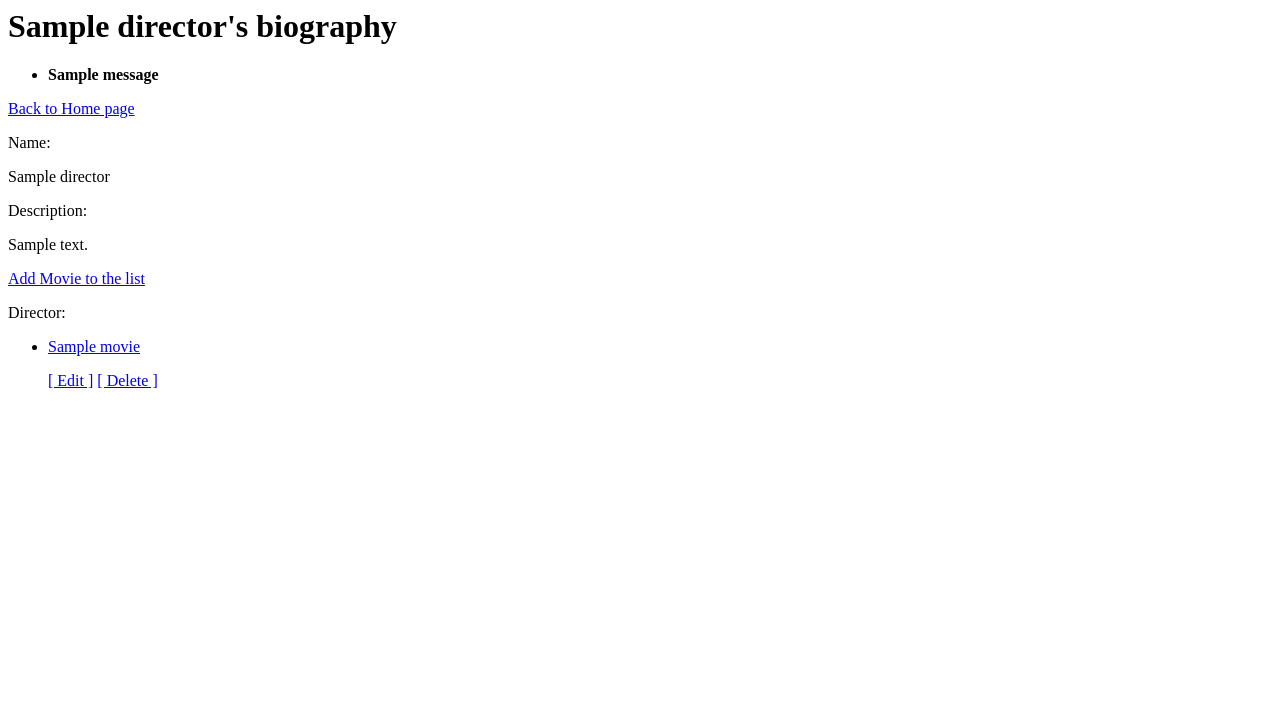
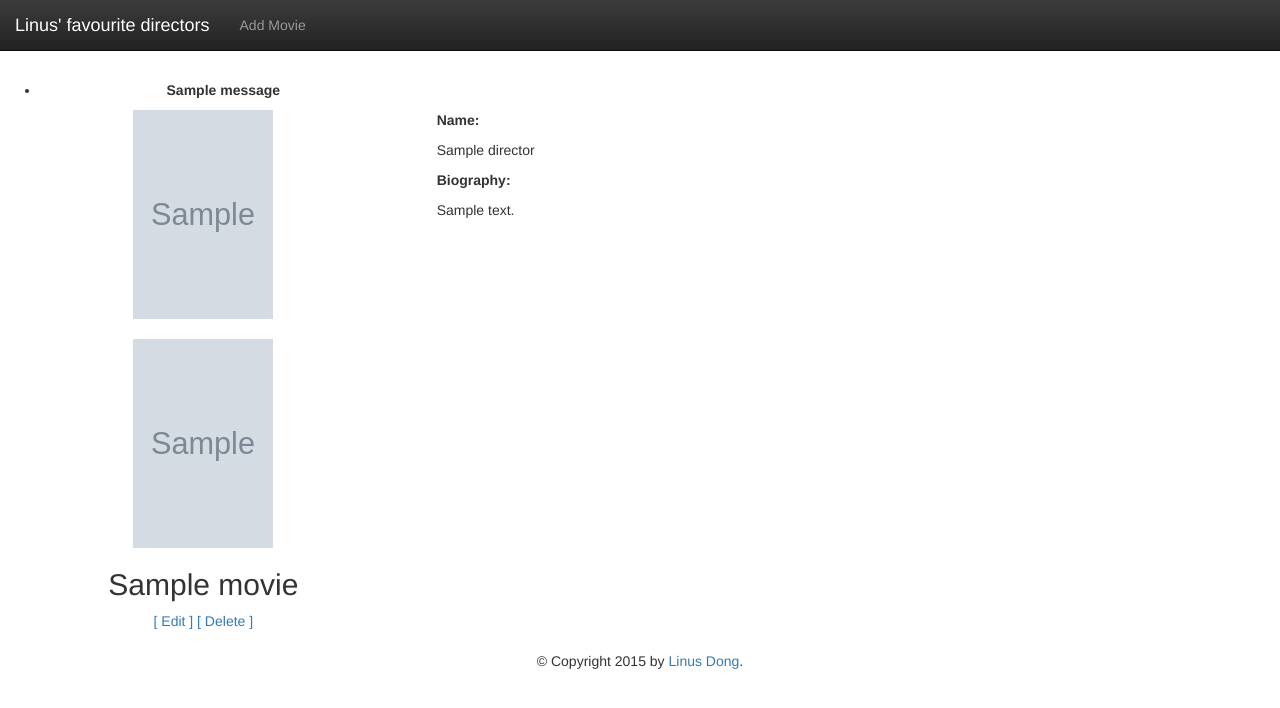
Before and after one commit to linusdong/Udacity_Nanodegree_FullStackWeb, a Flask app: page /director/1 in a window 1280 px wide. Shown: the top 708 px of the page. Run offline with Flask 2, Linux system fonts and the light colour scheme; tables that the repository leaves empty hold one stand-in row (values such as "Sample post"); grey boxes marked "Sample" are stand-in pictures; one stand-in notice (Sample message) is shown; some libraries are stand-ins or nearby versions.

Commit message:
ADD animation the show image
add styling to listDirector.html

```diff
--- a/P3/templates/layout.html
+++ b/P3/templates/layout.html
@@ -11,6 +11,14 @@
     <script src="http://code.jquery.com/jquery-1.10.1.min.js"></script>
     <link rel="stylesheet" href="{{url_for('static', filename='style.css')}}">
     <title>{% block title %}{% endblock %} - Linus Webpage</title>
+    <script type="text/javascript" charset="utf-8">
+    // Animate in the movies when the page loads
+    $(document).ready(function () {
+      $('.movie-tile').hide().first().show("fast", function showNext() {
+        $(this).next("div").show("fast", showNext);
+      });
+    });
+    </script>
     {% endblock %}
   </head>
   <body>
@@ -27,7 +35,7 @@
     </div>
     <div id="footer">
       {% block footer %}
-      <p class="center">&copy; Copyright 2015 by <a href="www.linkedin.com/in/jianxidong">Linus Dong</a>.</p>
+      <p class="center">&copy; Copyright 2015 by <a href="http://www.linkedin.com/in/jianxidong">Linus Dong</a>.</p>
       {% endblock %}
     </div>
   </body>
--- a/P3/templates/listDirector.html
+++ b/P3/templates/listDirector.html
@@ -1,39 +1,54 @@
-<html>
-
-<body>
-
-<h1>{{director.name}}'s biography</h1>
-
-<!--MESSAGE FLASHING EXAMPLE -->
+{% extends "layout.html" %}
+{% block title %}{{director.name}}{% endblock %}
+{% block navbar %}
+<div class="collapse navbar-collapse">
+	<ul class="nav navbar-nav">
+		<li>
+			<a href="{{url_for('newMovie', director_id = director.id)}}"> Add Movie</a>
+		</li>
+	</ul>
+</div>
+{% endblock %}
+{% block content %}
+<!--MESSAGE FLASHING EXAMPLE index start-->
 {% with messages = get_flashed_messages() %}
 {% if messages %}
-
+<div class="row">
+	<div class="col-md-6 col-lg-4 text-center">
 		<ul>
 			{% for message in messages %}
-  <li><strong>{{message}}</strong></li>
+			<li><b>{{message}}</b></li>
 			{% endfor %}
 		</ul>
-
+	</div>
+</div>
 {% endif %}
 {% endwith %}
-<p><a href="{{url_for('listAllDirectors')}}">Back to Home page</a></p>
-<p>Name:</p><p>{{director.name}}</p>
-<p>Description:</p><p>{{director.bio}}</p>
-<p><a href="{{url_for('newMovie', director_id = director.id)}}"> Add Movie to the list</a></p>
+<!--MESSAGE FLASHING EXAMPLE index end-->
+<div class="row">
+	<div class="col-md-6 col-lg-4 text-center">
+		<img alt="{{director.name}}" src="{{director.image}}" width="140" height="209">
+	</div>
+	<div class="col-md-8 col-lg-6 text-left">
+		<p><b>Name:</b></p><p>{{director.name}}</p>
+		<p><b>Biography:</b></p><p>{{director.bio}}</p>
+	</div>
+</div>
+<!--showcase movie section start-->
+<div class="row">
 {% if movies %}
-<p>Director:</p>
-
-<ul>
 {% for m in movies %}
-  <li>
-  	<p><a href="{{url_for('listMovie', director_id = director.id, movie_id = m.id)}}">{{m.name}}</a></p>
+	<div class="col-md-6 col-lg-4 movie-tile text-center">
+		<a href="{{url_for('listMovie', director_id = director.id, movie_id = m.id)}}">
+			<img alt="{{m.name}}" src="{{m.image}}" width="140" height="209">
+		</a>
+		<h2>{{m.name}}</h2>
 		<a href="{{url_for('editMovie', director_id = director.id, movie_id = m.id)}}">[ Edit ]</a>
 		<a href="{{url_for('deleteMovie', director_id = director.id, movie_id = m.id)}}">[ Delete ]</a>
-  </li>
+	</div>
 {% endfor %}
 {% endif %}
-</ul>
+<!--showcase movie section end-->
+</div>
 
-</body>
-
-</html>
+{% endblock %}
```
Lines whose indentation alone changed are shown as unchanged.
